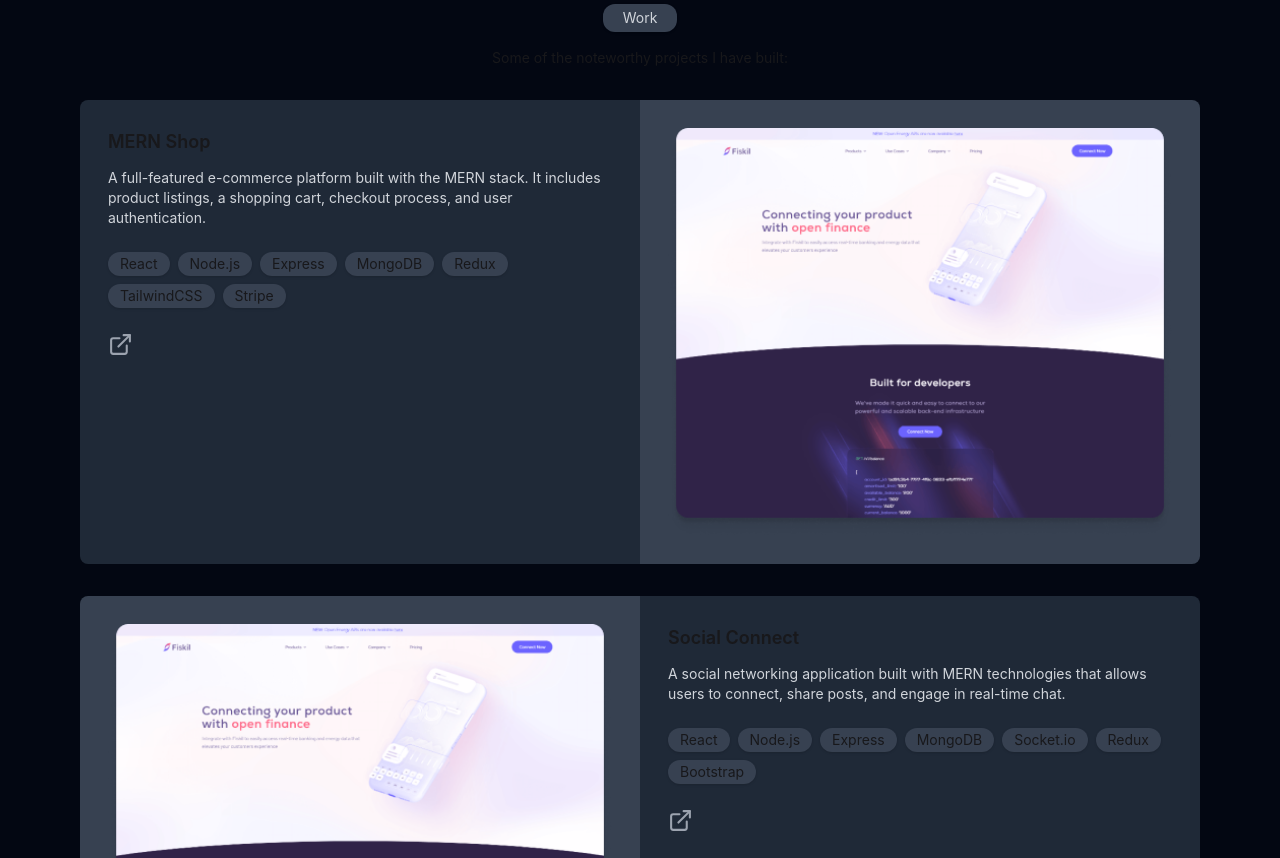
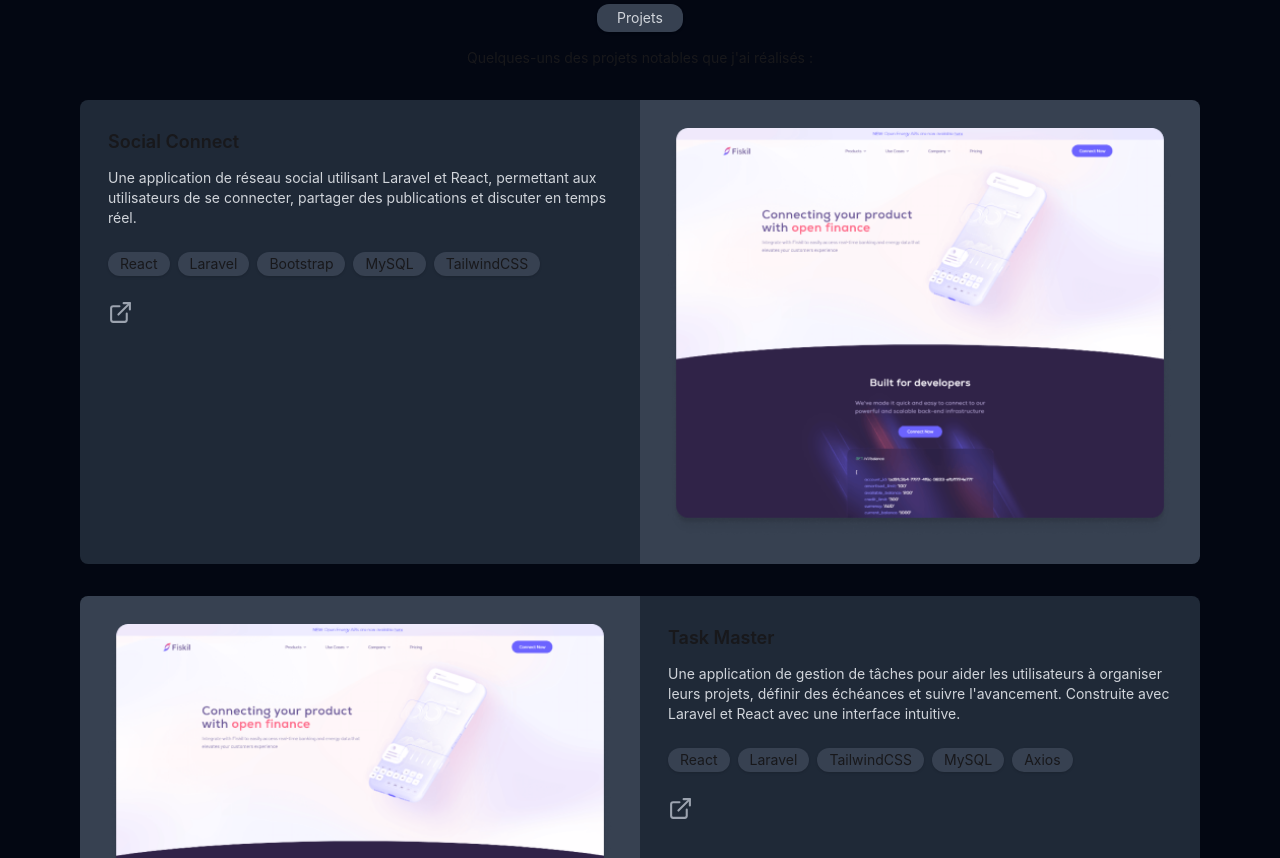
Before and after one commit to Bilalben23/portfolio, a React (Vite) app: page / in a window 1280 px wide. Shown: the part 2420-3278 px from the top of the page. Built offline with nearby package versions, Linux system fonts and the light colour scheme.

Commit message:
tailored work section

```diff
--- a/src/components/Work.jsx
+++ b/src/components/Work.jsx
@@ -10,50 +10,30 @@ const projects = [
     [
         {
             id: 1,
-            name: "MERN Shop",
+            name: "Social Connect",
             description:
-                "A full-featured e-commerce platform built with the MERN stack. It includes product listings, a shopping cart, checkout process, and user authentication.",
+                "Une application de réseau social utilisant Laravel et React, permettant aux utilisateurs de se connecter, partager des publications et discuter en temps réel.",
             techStack: [
                 "React",
-                "Node.js",
-                "Express",
-                "MongoDB",
-                "Redux",
-                "TailwindCSS",
-                "Stripe"
-            ],
-            demoLink: "https://mernshop.example.com",
-            image: project1,
-        },
-        {
-            id: 2,
-            name: "Social Connect",
-            description:
-                "A social networking application built with MERN technologies that allows users to connect, share posts, and engage in real-time chat.",
-            techStack: [
-                "React",
-                "Node.js",
-                "Express",
-                "MongoDB",
-                "Socket.io",
-                "Redux",
-                "Bootstrap"
+                "Laravel",
+                "Bootstrap",
+                "MySQL",
+                "TailwindCSS"
             ],
             demoLink: "https://socialconnect.example.com",
             image: project2,
         },
         {
-            id: 3,
+            id: 2,
             name: "Task Master",
             description:
-                "A task management application to help users organize projects, set deadlines, and track progress. Built using the MERN stack with an intuitive UI.",
+                "Une application de gestion de tâches pour aider les utilisateurs à organiser leurs projets, définir des échéances et suivre l'avancement. Construite avec Laravel et React avec une interface intuitive.",
             techStack: [
                 "React",
-                "Node.js",
-                "Express",
-                "MongoDB",
-                "Context API",
-                "TailwindCSS"
+                "Laravel",
+                "TailwindCSS",
+                "MySQL",
+                "Axios"
             ],
             demoLink: "https://taskmaster.example.com",
             image: project3,
@@ -64,13 +44,12 @@ const projects = [
             id: 4,
             name: "Blogify",
             description:
-                "A dynamic blog platform enabling users to create, edit, and share posts with a rich text editor. This platform is built with MERN and offers a seamless writing experience.",
+                "Une plateforme de blog dynamique permettant aux utilisateurs de créer, éditer et partager des articles avec un éditeur de texte enrichi. Basée sur Laravel et React pour une expérience fluide d’écriture.",
             techStack: [
                 "React",
-                "Node.js",
-                "Express",
-                "MongoDB",
+                "Laravel",
                 "Quill.js",
+                "MySQL",
                 "CSS3"
             ],
             demoLink: "https://blogify.example.com",
@@ -80,13 +59,12 @@ const projects = [
             id: 5,
             name: "ChatNow",
             description:
-                "A real-time chat application built on the MERN stack, featuring instant messaging and group chat functionalities using Socket.io.",
+                "Une application de chat en temps réel construite avec Laravel et React, offrant messagerie instantanée et discussions de groupe.",
             techStack: [
                 "React",
-                "Node.js",
-                "Express",
-                "MongoDB",
+                "Laravel",
                 "Socket.io",
+                "MySQL",
                 "Material-UI"
             ],
             demoLink: "https://chatnow.example.com",
@@ -95,18 +73,13 @@ const projects = [
     ]
 ];
 
-
-
-
 export default function Work() {
     const [activeGroup, setActiveGroup] = useState(0);
 
-
-
     return (
         <section className='bg-dark-default p-5 md:p-20' id="work">
-            <h5 className='w-fit px-5 shadow py-1 mx-auto rounded-xl bg-dark-200 text-dark-600 text-sm mb-4'>Work</h5>
-            <p className='text-sm text-center'>Some of the noteworthy projects I have built:</p>
+            <h5 className='w-fit px-5 shadow py-1 mx-auto rounded-xl bg-dark-200 text-dark-600 text-sm mb-4'>Projets</h5>
+            <p className='text-sm text-center'>Quelques-uns des projets notables que j'ai réalisés :</p>
 
             <div className='mt-8 flex flex-col gap-y-8'>
                 {
@@ -125,9 +98,8 @@ export default function Work() {
                                     target="_blank"
                                     rel="noopener noreferrer"
                                     className="text-dark-500 hover:text-dark-800 transition"
-
                                 >
-                                    < FiExternalLink size={25} />
+                                    <FiExternalLink size={25} />
                                 </a>
                             </div>
 
```
